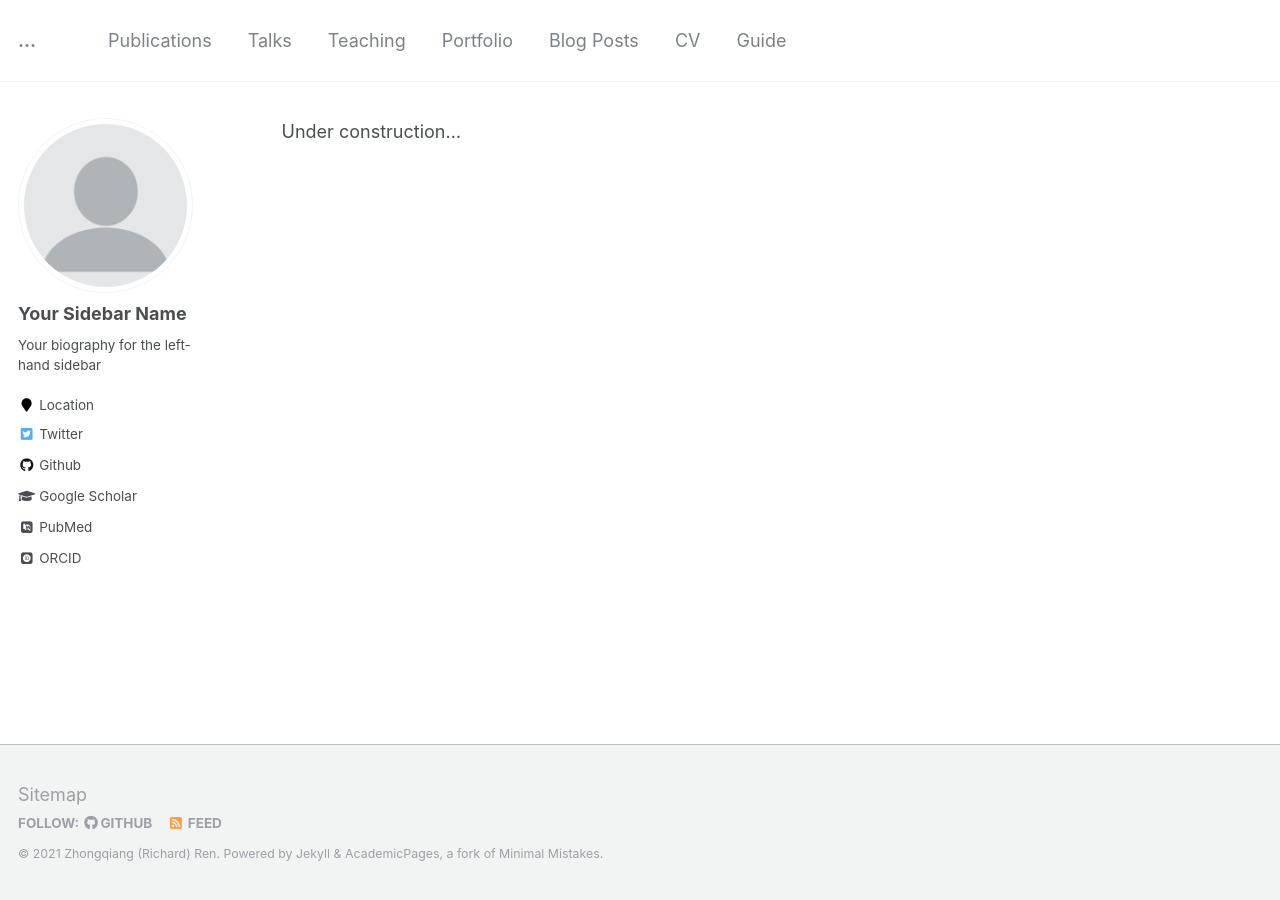
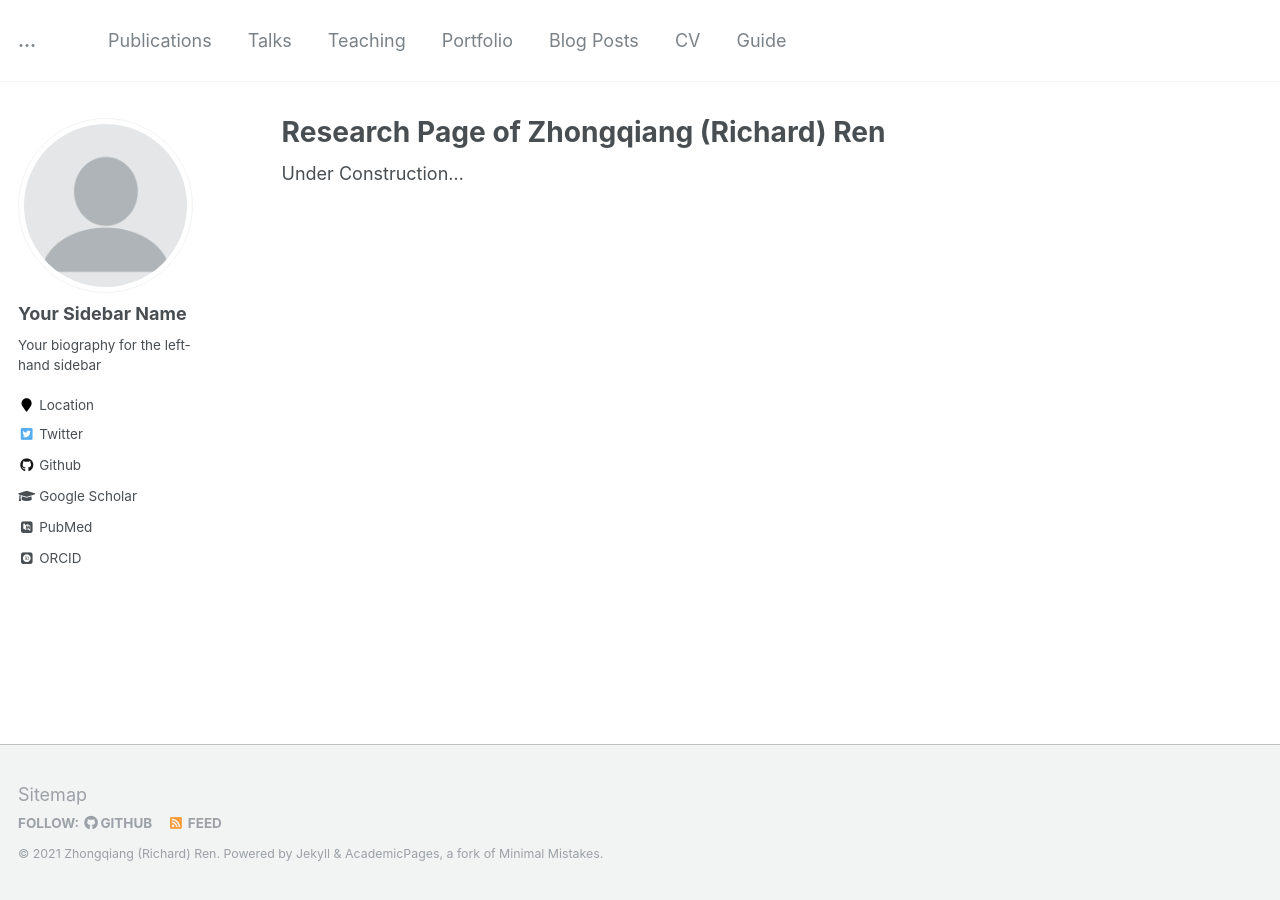
Before and after one commit to wonderren/wonderren.github.io, a Jekyll site: the page built from _pages/about.md, in a window 1280 px wide. Built offline with Jekyll 4.4.1, drawn with Linux system fonts in a browser that asks for light colours; some web fonts are replaced; our own code applies the rules of GitHub Pages for plain Markdown files.

Commit message:
Update about.md

```diff
--- a/_pages/about.md
+++ b/_pages/about.md
@@ -1 +1,11 @@
-Under construction...
+---
+permalink: /
+title: "Research Page of Zhongqiang (Richard) Ren"
+excerpt: "About me"
+author_profile: true
+redirect_from:
+  - /about/
+  - /about.html
+---
+
+Under Construction...
```
